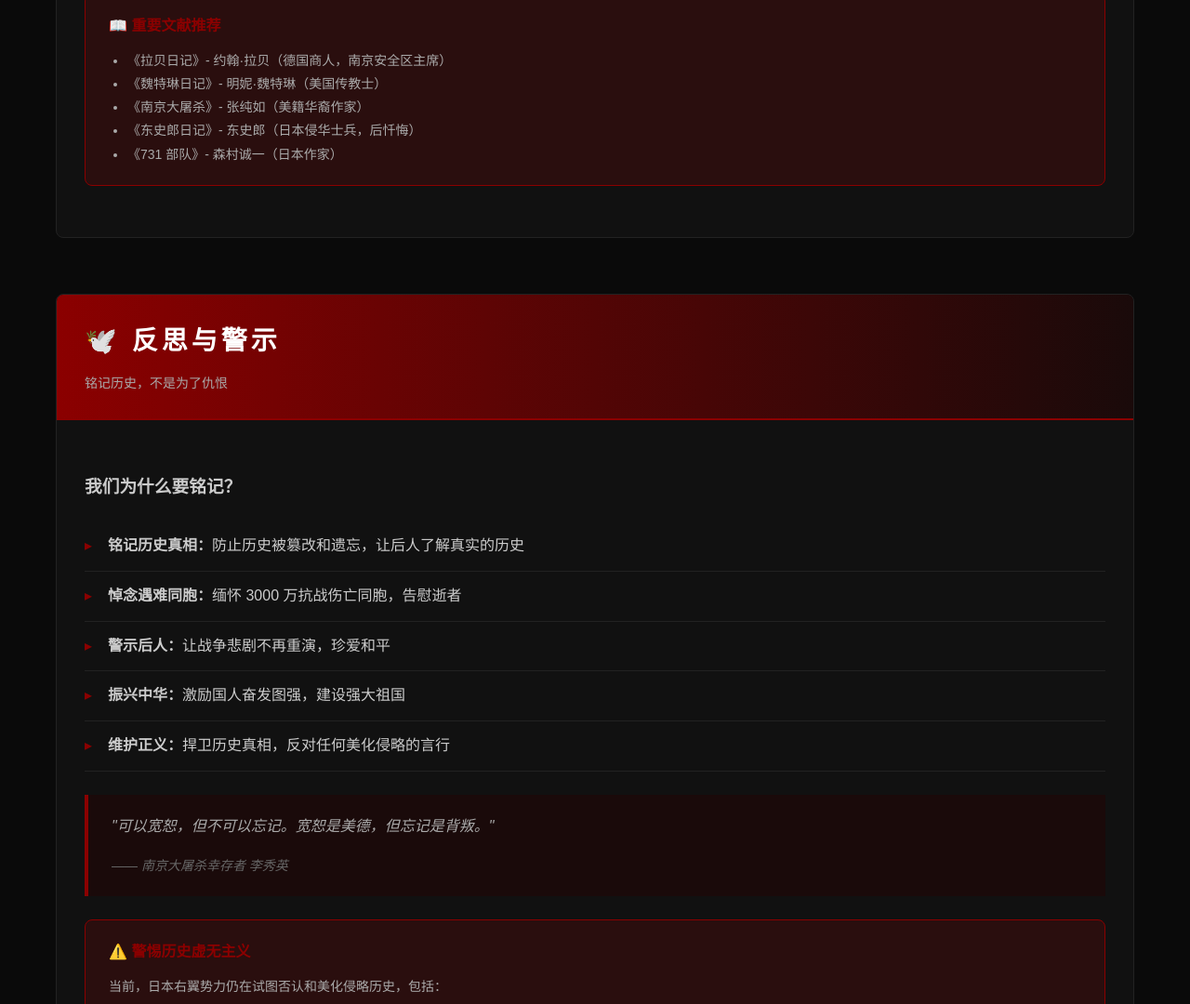
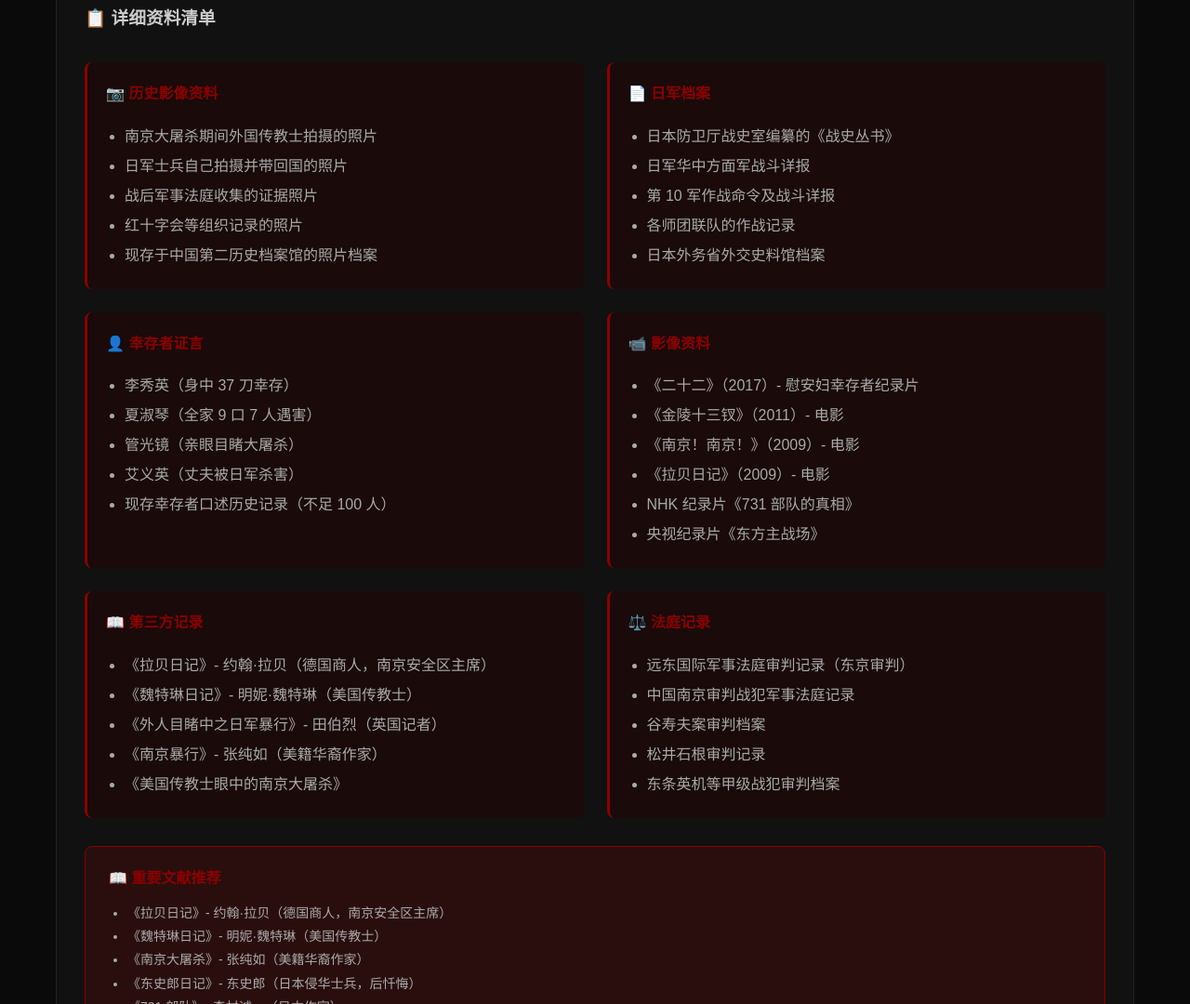
Before and after one commit to dztgfyxgs-glitch/history-memorial, a plain HTML site: page index.html in a window 1280 px wide. Shown: the part 5119-6199 px from the top of the page at 93% size. Drawn offline with Linux system fonts and the light colour scheme.

Commit message:
📚 更新历史证据详细资料

```diff
--- a/index.html
+++ b/index.html
@@ -609,6 +609,86 @@
                     </div>
                 </div>
 
+                <!-- 详细资料列表 -->
+                <h3 style="color: #ccc; margin: 40px 0 20px;">📋 详细资料清单</h3>
+
+                <div style="display: grid; grid-template-columns: repeat(auto-fit, minmax(350px, 1fr)); gap: 25px; margin: 30px 0;">
+
+                    <!-- 历史照片 -->
+                    <div style="background: #1a0a0a; padding: 20px; border-radius: 8px; border-left: 3px solid #8b0000;">
+                        <h4 style="color: #8b0000; margin-bottom: 15px;">📷 历史影像资料</h4>
+                        <ul style="color: #aaa; padding-left: 20px; line-height: 2;">
+                            <li>南京大屠杀期间外国传教士拍摄的照片</li>
+                            <li>日军士兵自己拍摄并带回国的照片</li>
+                            <li>战后军事法庭收集的证据照片</li>
+                            <li>红十字会等组织记录的照片</li>
+                            <li>现存于中国第二历史档案馆的照片档案</li>
+                        </ul>
+                    </div>
+
+                    <!-- 日军档案 -->
+                    <div style="background: #1a0a0a; padding: 20px; border-radius: 8px; border-left: 3px solid #8b0000;">
+                        <h4 style="color: #8b0000; margin-bottom: 15px;">📄 日军档案</h4>
+                        <ul style="color: #aaa; padding-left: 20px; line-height: 2;">
+                            <li>日本防卫厅战史室编纂的《战史丛书》</li>
+                            <li>日军华中方面军战斗详报</li>
+                            <li>第 10 军作战命令及战斗详报</li>
+                            <li>各师团联队的作战记录</li>
+                            <li>日本外务省外交史料馆档案</li>
+                        </ul>
+                    </div>
+
+                    <!-- 幸存者证言 -->
+                    <div style="background: #1a0a0a; padding: 20px; border-radius: 8px; border-left: 3px solid #8b0000;">
+                        <h4 style="color: #8b0000; margin-bottom: 15px;">👤 幸存者证言</h4>
+                        <ul style="color: #aaa; padding-left: 20px; line-height: 2;">
+                            <li>李秀英（身中 37 刀幸存）</li>
+                            <li>夏淑琴（全家 9 口 7 人遇害）</li>
+                            <li>管光镜（亲眼目睹大屠杀）</li>
+                            <li>艾义英（丈夫被日军杀害）</li>
+                            <li>现存幸存者口述历史记录（不足 100 人）</li>
+                        </ul>
+                    </div>
+
+                    <!-- 纪录片 -->
+                    <div style="background: #1a0a0a; padding: 20px; border-radius: 8px; border-left: 3px solid #8b0000;">
+                        <h4 style="color: #8b0000; margin-bottom: 15px;">📹 影像资料</h4>
+                        <ul style="color: #aaa; padding-left: 20px; line-height: 2;">
+                            <li>《二十二》（2017）- 慰安妇幸存者纪录片</li>
+                            <li>《金陵十三钗》（2011）- 电影</li>
+                            <li>《南京！南京！》（2009）- 电影</li>
+                            <li>《拉贝日记》（2009）- 电影</li>
+                            <li>NHK 纪录片《731 部队的真相》</li>
+                            <li>央视纪录片《东方主战场》</li>
+                        </ul>
+                    </div>
+
+                    <!-- 第三方记录 -->
+                    <div style="background: #1a0a0a; padding: 20px; border-radius: 8px; border-left: 3px solid #8b0000;">
+                        <h4 style="color: #8b0000; margin-bottom: 15px;">📖 第三方记录</h4>
+                        <ul style="color: #aaa; padding-left: 20px; line-height: 2;">
+                            <li>《拉贝日记》- 约翰·拉贝（德国商人，南京安全区主席）</li>
+                            <li>《魏特琳日记》- 明妮·魏特琳（美国传教士）</li>
+                            <li>《外人目睹中之日军暴行》- 田伯烈（英国记者）</li>
+                            <li>《南京暴行》- 张纯如（美籍华裔作家）</li>
+                            <li>《美国传教士眼中的南京大屠杀》</li>
+                        </ul>
+                    </div>
+
+                    <!-- 法庭记录 -->
+                    <div style="background: #1a0a0a; padding: 20px; border-radius: 8px; border-left: 3px solid #8b0000;">
+                        <h4 style="color: #8b0000; margin-bottom: 15px;">⚖️ 法庭记录</h4>
+                        <ul style="color: #aaa; padding-left: 20px; line-height: 2;">
+                            <li>远东国际军事法庭审判记录（东京审判）</li>
+                            <li>中国南京审判战犯军事法庭记录</li>
+                            <li>谷寿夫案审判档案</li>
+                            <li>松井石根审判记录</li>
+                            <li>东条英机等甲级战犯审判档案</li>
+                        </ul>
+                    </div>
+
+                </div>
+
                 <div class="warning">
                     <div class="warning-title">📖 重要文献推荐</div>
                     <div class="warning-content">
```
